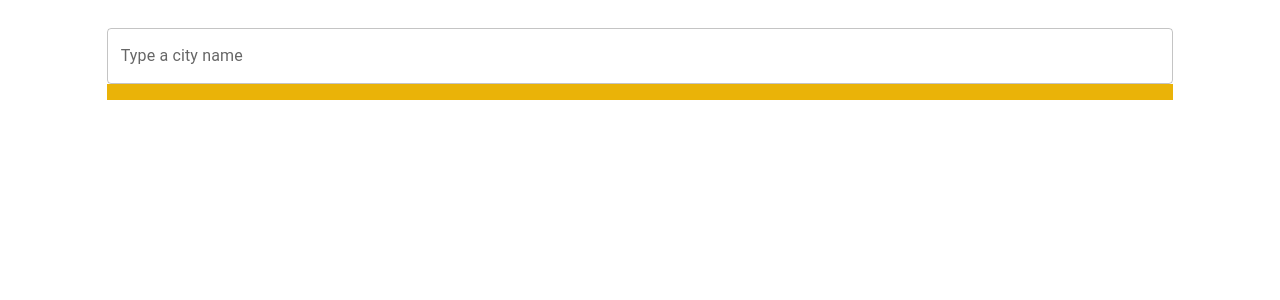
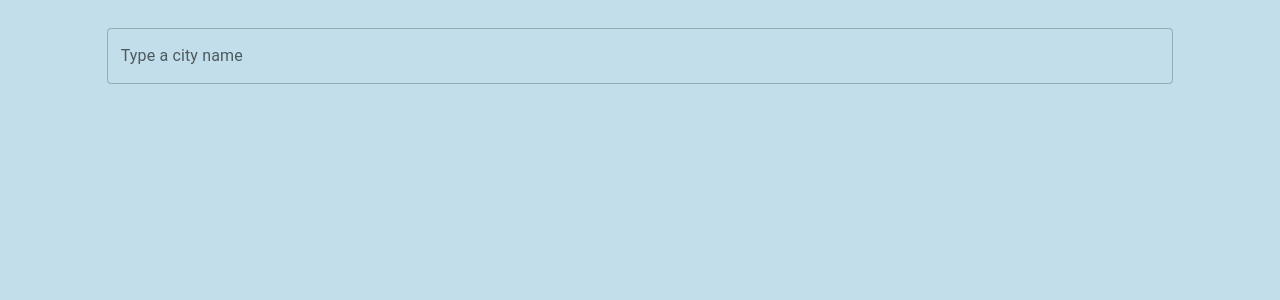
Before and after one commit to dannyfrelink/FetchAPI, a React (Create React App) app in the folder client/: page / in a window 1280 px wide. Shown: the top 300 px of the page. Built offline with nearby package versions, Linux system fonts and the light colour scheme.

Commit message:
update: add styling to InputAutocomplete component

```diff
--- a/client/src/App.js
+++ b/client/src/App.js
@@ -20,7 +20,7 @@ function App() {
   };
 
   return (
-    <div className="w-10/12 mx-auto mt-7">
+    <div className="w-10/12 mx-auto before:absolute before:inset-0 before:bg-[#C2DEEA]">
       <InputAutocomplete />
     </div>
   );
--- a/client/src/components/InputAutocomplete.js
+++ b/client/src/components/InputAutocomplete.js
@@ -1,5 +1,4 @@
 import {
-  Autocomplete,
   Divider,
   List,
   ListItem,
@@ -25,6 +24,9 @@ const InputAutocomplete = () => {
 
   const handleSearch = debounce(async (input) => {
     try {
+      if (query === "") {
+        setSuggestions([]);
+      } else {
         await fetch(`http://localhost:3001/suggestions?input=${input}`, {
           method: "GET",
           headers: {
@@ -33,6 +35,7 @@ const InputAutocomplete = () => {
         })
           .then((res) => res.json())
           .then(({ suggestions }) => setSuggestions(suggestions));
+      }
     } catch (error) {
       console.error("Error fetching city suggestions:", error);
     }
@@ -50,31 +53,33 @@ const InputAutocomplete = () => {
   }, [suggestions]);
 
   return (
-    <div>
+    <div className="flex flex-col h-screen pt-7">
       <TextField
         className="block w-full"
+        value={query}
         onChange={(e) => setQuery(capitalizeFirstLetter(e.target.value))}
         onKeyUp={() => handleSearch(query)}
         onKeyDown={() => clearTimeout(timeoutId)}
         label="Type a city name"
       />
+      {suggestions.length > 0 && (
         <List
-        className="bg-yellow-500"
+          className="flex-1 overflow-y-scroll !py-0 !my-5 [&>div:not(:last-of-type)]:mb-2"
           component="nav"
           aria-label="city suggestions"
         >
           {suggestions.map((city) => (
-          <div>
+            <div className="bg-[#00A1E4] rounded" key={city.id}>
               <ListItem button>
                 <ListItemText
                   primary={city.label.split(",")[0]}
                   secondary={city.label.split(", ")[1]}
                 />
               </ListItem>
-            <Divider />
             </div>
           ))}
         </List>
+      )}
     </div>
   );
 };
```
Lines whose indentation alone changed are shown as unchanged.
